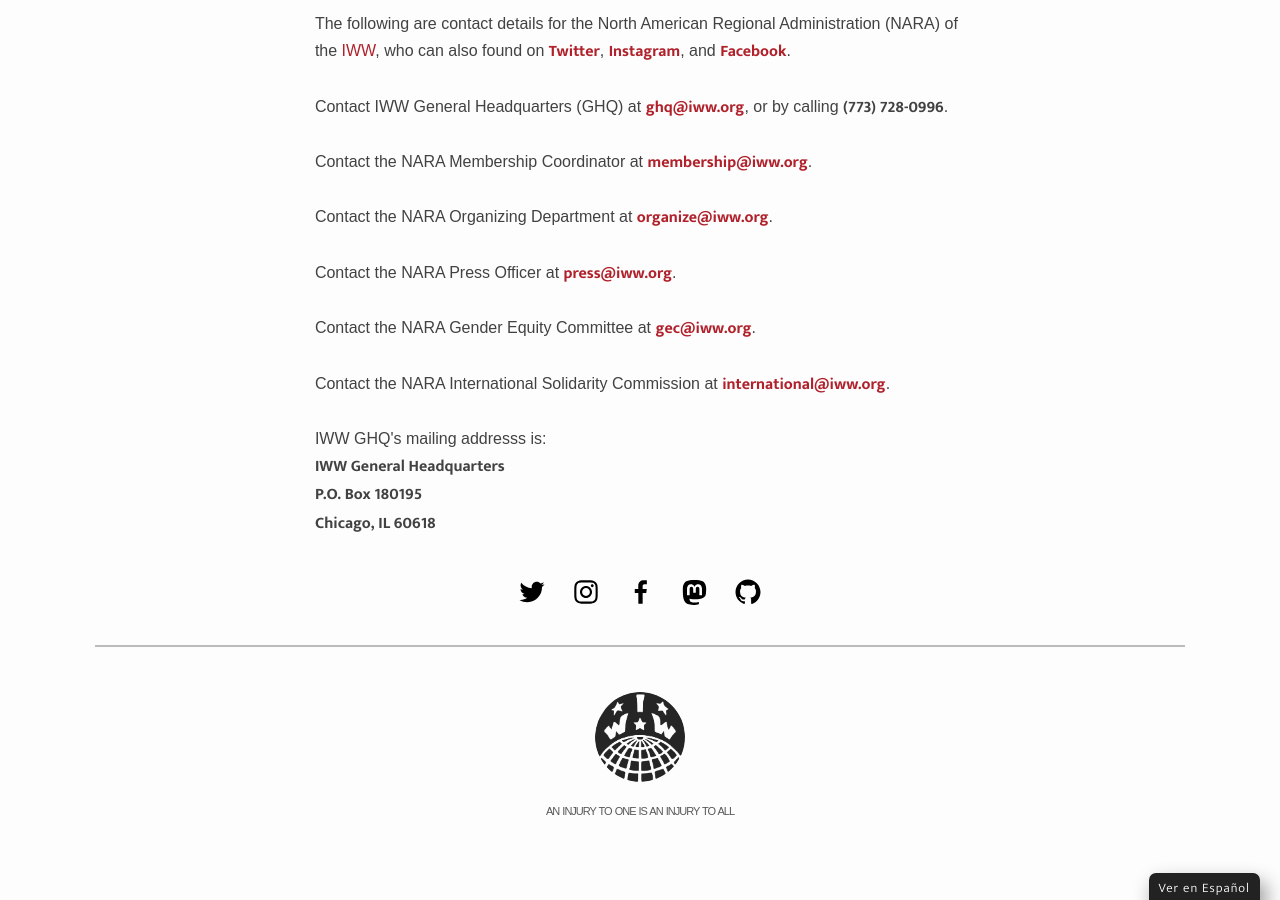
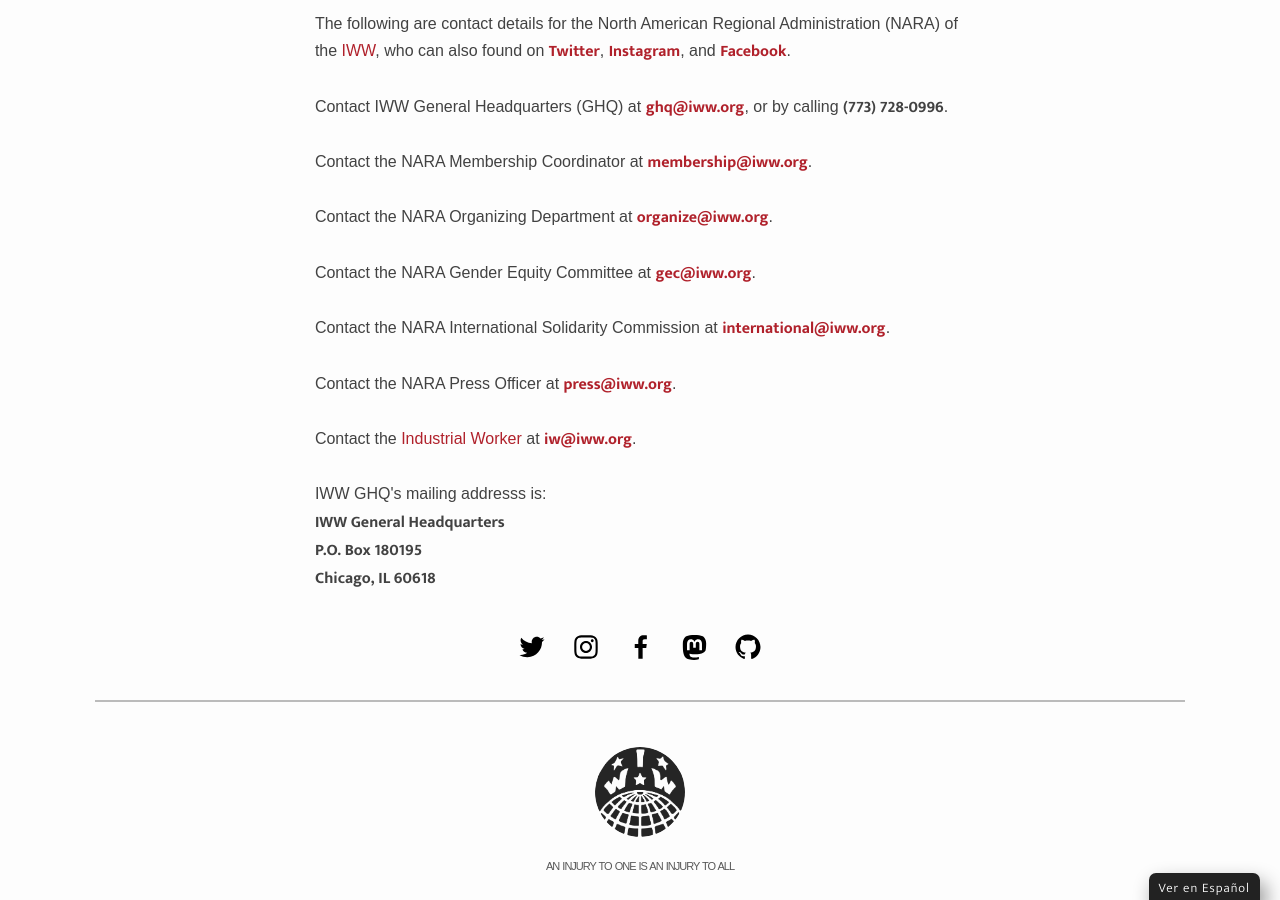
Before and after one commit to IWW-NYC-GMB/iww.nyc, a Jekyll site: the page built from contact.html, in a window 1280 px wide and 900 px high, scrolled down 1515 px. Built offline with Jekyll 4.4.1, drawn with Linux system fonts in a browser that asks for light colours; some web fonts are replaced.

Commit message:
Update contact.html

```diff
--- a/contact.html
+++ b/contact.html
@@ -79,11 +79,13 @@
 
 Contact the NARA Organizing Department at <a href="mailto:organize@iww.org"><strong>organize@iww.org</strong></a>.<br><br>
 
-Contact the NARA Press Officer at <a href="mailto:press@iww.org"><strong>press@iww.org</strong></a>.<br><br>
-
 Contact the NARA Gender Equity Committee at <a href="mailto:gec@iww.org"><strong>gec@iww.org</strong></a>.<br><br>
 
 Contact the NARA International Solidarity Commission at <a href="mailto:international@iww.org"><strong>international@iww.org</strong></a>.<br><br>
+
+Contact the NARA Press Officer at <a href="mailto:press@iww.org"><strong>press@iww.org</strong></a>.<br><br>
+
+Contact the <a href="https://industrialworker.org">Industrial Worker</a> at <a href="mailto:iw@iww.org"><strong>iw@iww.org</strong></a>.<br><br>
 
 IWW GHQ's mailing addresss is:<br>
 <strong>IWW General Headquarters<br>
```
